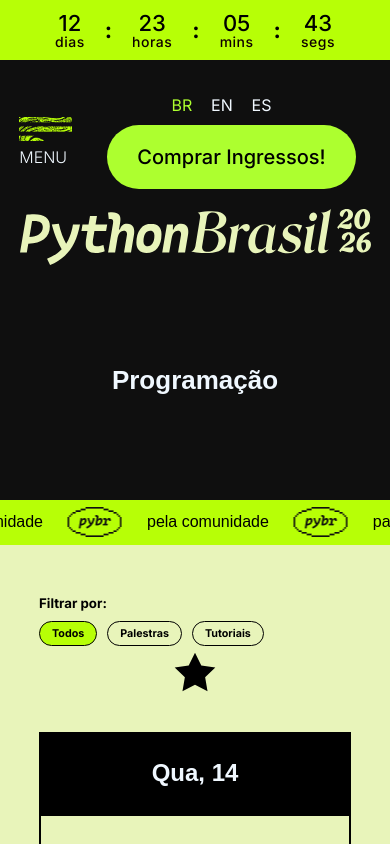
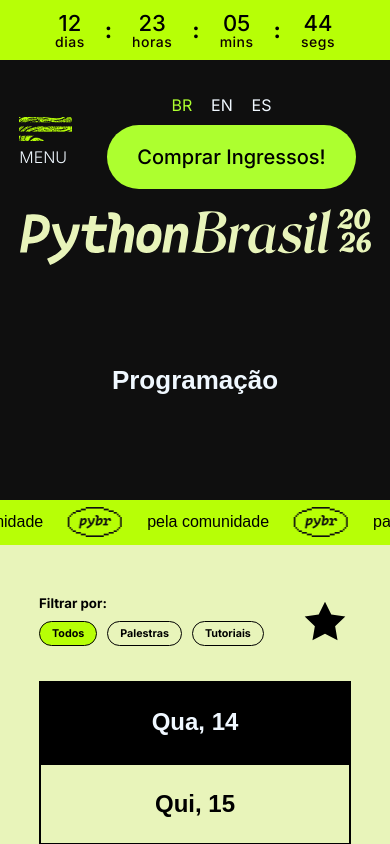
Before and after one commit to pythonbrasil/pybr2026-site, a React (Vite) app: page /programacao in a window 390 px wide. Shown: the top 844 px of the page. Built offline with nearby package versions, Linux system fonts and the light colour scheme; a web font is replaced by a local one.

Commit message:
add: adicionando favoritos

```diff
--- a/src/components/styles/PainelDaProgramacao.css
+++ b/src/components/styles/PainelDaProgramacao.css
@@ -246,11 +246,8 @@
   }
 
   .painel_filtro_de_palestras {
-    display: flex;
-    flex-direction: column;
-    align-items: center;
-    justify-content: center;
-    width: 100%;
+    flex-direction: row;
+    justify-content: space-between;
   }
 
   .painel_filtro_de_palestras_todas_opcoes {
@@ -269,7 +266,7 @@
   }
 }
 
-@media (max-width : 300px) {
+@media (max-width : 360px) {
   .card_palestra_infos_3 {
     flex-direction: column;
   }
@@ -280,7 +277,27 @@
     text-align: center;
   }
 
+  .painel_filtro_de_palestras {
+    display: flex;
+    flex-direction: column;
+    align-items: flex-start;
+    justify-content: space-between;
+    width: 100%;
+  }
+
   .painel_filtro_de_palestras_esquerda {
     align-items: center;
+    margin-bottom: 6px;
+
+    & h5 {
+      align-self: self-start;
+    }
+  }
+
+  .painel_filtro_de_palestras_todas_opcoes {
+    display: flex;
+    flex-wrap: wrap;
+    flex-direction: unset;
+    justify-content: flex-start;
   }
 }
```
